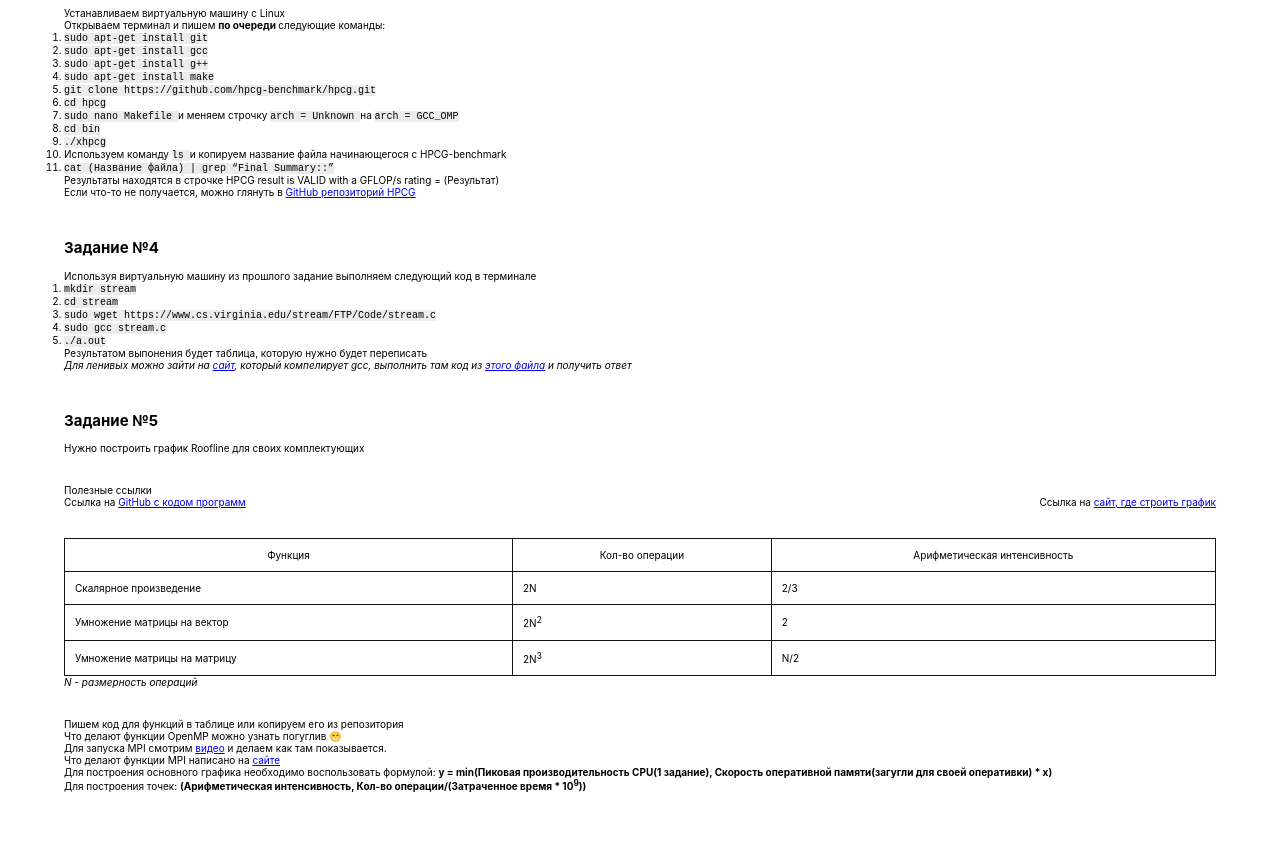
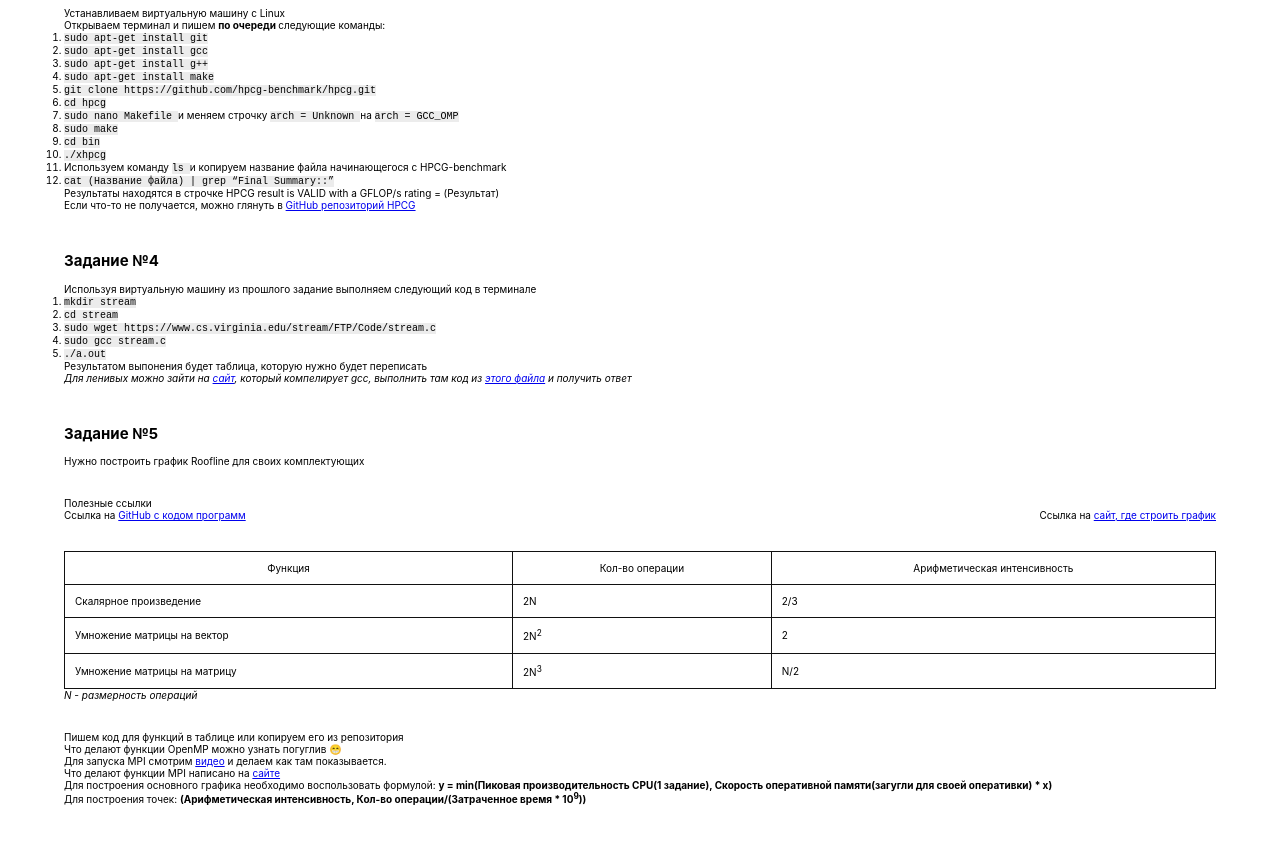
Before and after one commit to Shunskiy/HPC, a plain HTML site: page index.html in a window 1280 px wide. Shown: the part 1420-2263 px from the top of the page. Drawn offline with Linux system fonts and the light colour scheme.

Commit message:
Update index.html

```diff
--- a/index.html
+++ b/index.html
@@ -262,6 +262,11 @@
                         </li>
                         <li class="task__list-item">
                             <code class="task__text task__text--code">
+                            sudo make
+                            </code>
+                        </li>
+                        <li class="task__list-item">
+                            <code class="task__text task__text--code">
                             cd bin
                         </code>
                         </li>
```
